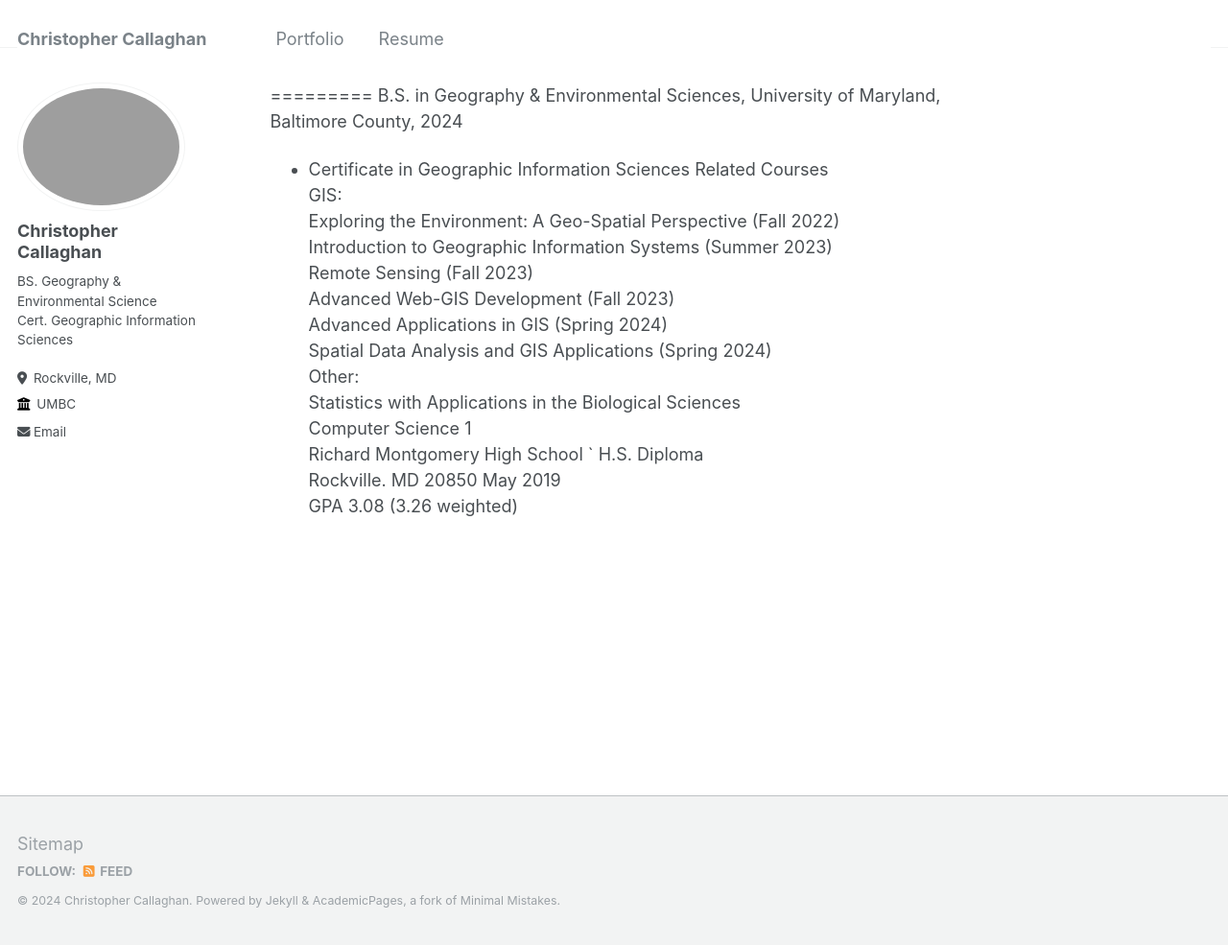
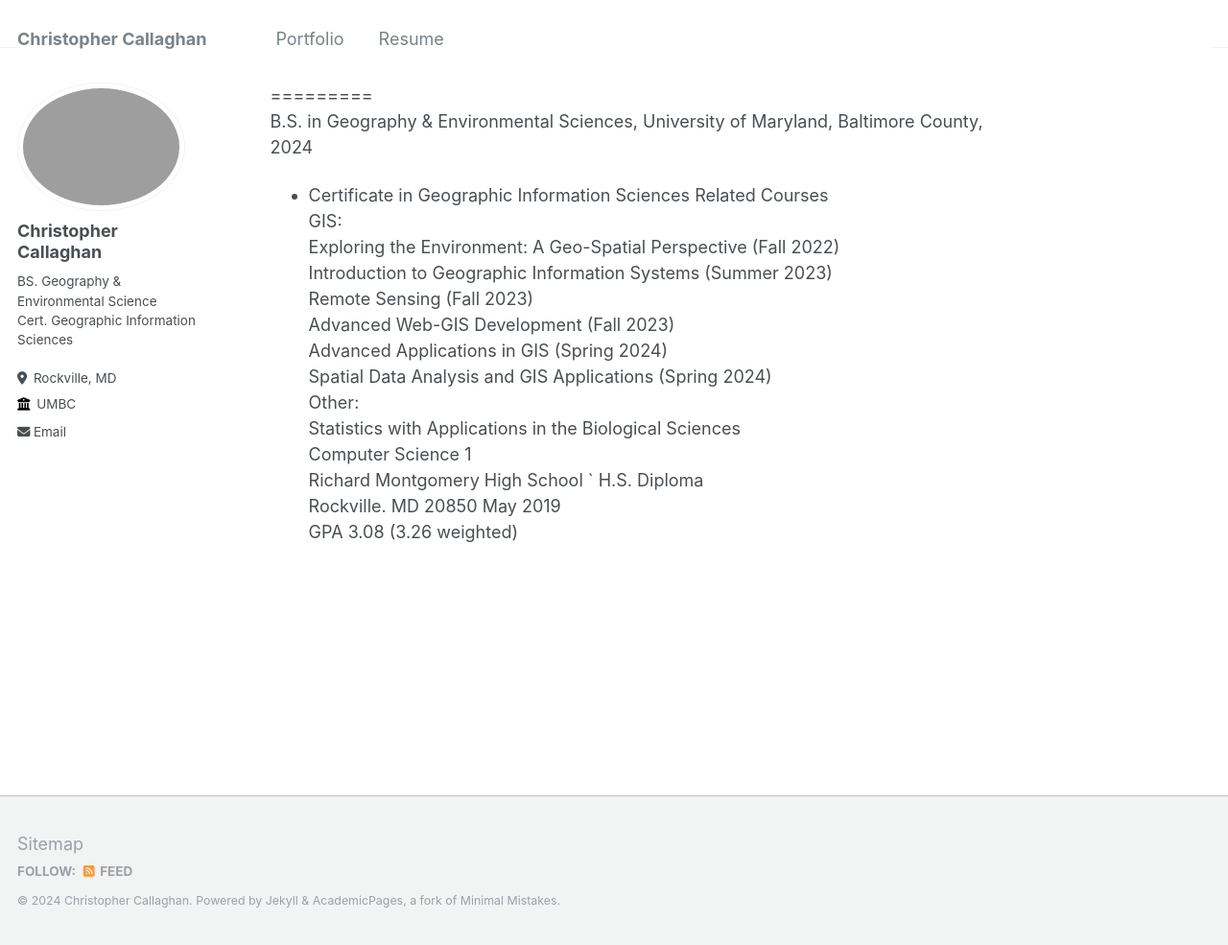
Before and after one commit to CallaghanC03/CallaghanC03.github.io, a Jekyll site: the page built from _pages/about.md, in a window 1280 px wide and 985 px high. Shown: the whole window at 96% size. Built offline with Jekyll 4.4.1, drawn with Linux system fonts in a browser that asks for light colours.

Commit message:
Update about.md

```diff
--- a/_pages/about.md
+++ b/_pages/about.md
@@ -8,7 +8,7 @@ redirect_from:
 ---
 
 
-=========
+=========<br>
 B.S. in Geography & Environmental Sciences, University of Maryland, Baltimore County, 2024
 * Certificate in Geographic Information Sciences
 Related Courses<br>
```
